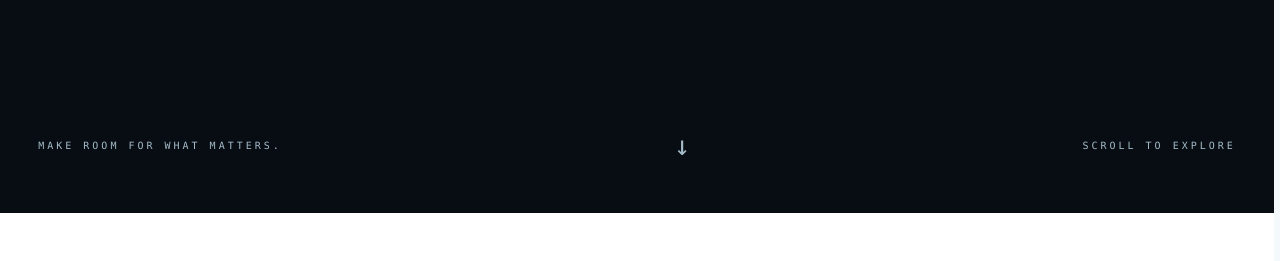
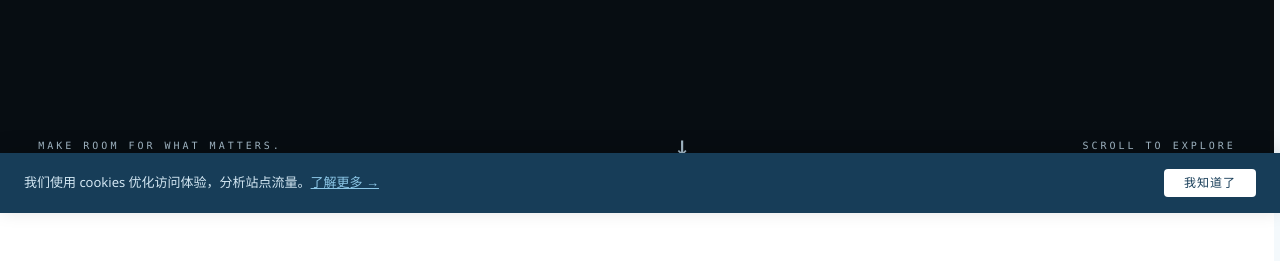
Before and after one commit to chunchengzheng58-ctrl/pristmax, a plain HTML site: page site/index.html in a window 1280 px wide. Shown: the part 587-848 px from the top of the page. Drawn offline with Linux system fonts and the light colour scheme; no server answers.

Commit message:
Add: PWA manifest, privacy notice banner, privacy.css

```diff
--- a/site/index.html
+++ b/site/index.html
@@ -8,6 +8,8 @@
     <meta name="robots" content="index, follow">
     <title>Pristmax — Less storage. More clarity.</title>
     <link rel="icon" href="assets/pristmax-symbol.svg" type="image/svg+xml">
+    <link rel="manifest" href="manifest.json">
+    <meta name="mobile-web-app-capable" content="yes">
     <!-- Preconnect to external origins -->
     <link rel="preconnect" href="https://fonts.googleapis.com">
     <link rel="preconnect" href="https://fonts.gstatic.com" crossorigin>
@@ -24,6 +26,7 @@
     <link rel="stylesheet" href="motion.css">
     <link rel="stylesheet" href="footer-art.css">
     <link rel="stylesheet" href="feature-botanical.css">
+    <link rel="stylesheet" href="privacy.css">
 <noscript><style>.opening{height:auto}.opening-screen{position:relative;min-height:900px;--intro-progress:1;background:white;color:#477f9f}.opening-content{visibility:visible;opacity:1}</style></noscript>
 
 <script type="application/ld+json">
@@ -474,5 +477,31 @@
     <script src="community.js" defer></script>
     <script src="feature-botanical.js" defer></script>
 
+    <!-- Privacy notice -->
+    <div class="privacy-banner" id="privacy-banner" role="dialog" aria-label="隐私提示" aria-live="polite">
+        <p>我们使用 cookies 优化访问体验，分析站点流量。<a href="docs.html#boundary" target="_blank">了解更多 →</a></p>
+        <button class="privacy-accept" type="button" aria-label="接受并关闭">我知道了</button>
+    </div>
+    <script>
+    (function() {
+        var banner = document.getElementById('privacy-banner');
+        if (!banner) return;
+        if (!sessionStorage.getItem('privacy-accepted')) {
+            // Show after short delay so it doesn't flash on page load
+            setTimeout(function() {
+                banner.classList.add('visible');
+            }, 1200);
+        }
+        var btn = banner.querySelector('.privacy-accept');
+        if (btn) {
+            btn.addEventListener('click', function() {
+                sessionStorage.setItem('privacy-accepted', '1');
+                banner.classList.remove('visible');
+                setTimeout(function() { banner.remove(); }, 400);
+            });
+        }
+    })();
+    </script>
+
 </body>
 </html>
--- /dev/null
+++ b/site/privacy.css
@@ -0,0 +1,60 @@
+/* Privacy notice banner */
+.privacy-banner {
+  position: fixed;
+  bottom: 0;
+  left: 0;
+  right: 0;
+  background: #173d58;
+  color: white;
+  padding: 16px 24px;
+  display: flex;
+  align-items: center;
+  justify-content: space-between;
+  gap: 20px;
+  z-index: 1000;
+  font-size: 13px;
+  line-height: 1.5;
+  box-shadow: 0 -4px 20px rgba(0,0,0,0.15);
+  transform: translateY(100%);
+  transition: transform 0.4s cubic-bezier(0.16, 1, 0.3, 1);
+}
+.privacy-banner.visible {
+  transform: translateY(0);
+}
+.privacy-banner p {
+  color: #d2e6f2;
+  margin: 0;
+  flex: 1;
+}
+.privacy-banner a {
+  color: #8dc8e8;
+  text-decoration: underline;
+}
+.privacy-accept {
+  background: white;
+  color: #173d58;
+  border: none;
+  padding: 8px 20px;
+  font: 12px/1 Consolas, monospace;
+  letter-spacing: 1px;
+  cursor: pointer;
+  border-radius: 4px;
+  white-space: nowrap;
+  flex-shrink: 0;
+  transition: background 0.2s;
+}
+.privacy-accept:hover {
+  background: #e8f4f9;
+}
+
+@media (max-width: 600px) {
+  .privacy-banner {
+    flex-direction: column;
+    gap: 12px;
+    text-align: center;
+    padding: 14px 16px;
+  }
+  .privacy-accept {
+    width: 100%;
+  }
+}
```
Also changed, not shown: site/manifest.json (added).
